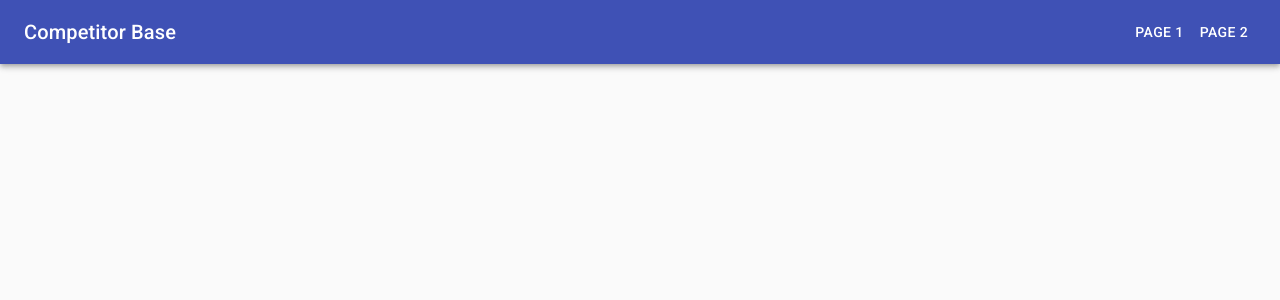
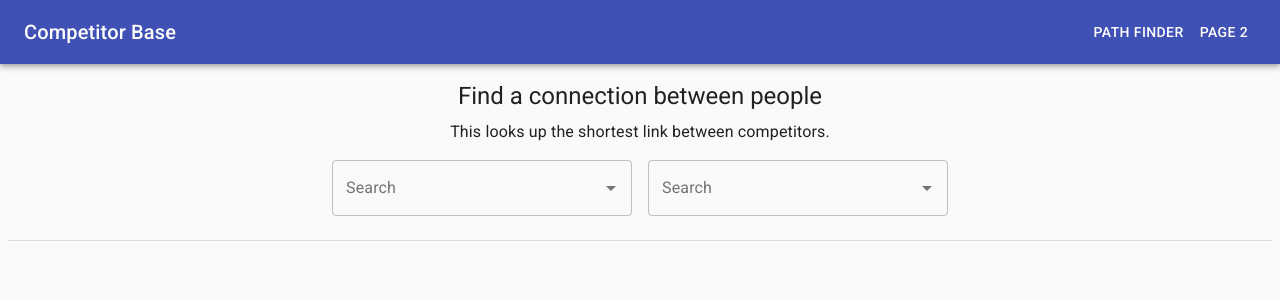
Before and after one commit to jonatanklosko/competitor-base, a React (Create React App) app in the folder client/: page /path-finder in a window 1280 px wide. Shown: the top 300 px of the page. Built offline with nearby package versions, Linux system fonts and the light colour scheme; what neo4j-driver would draw is missing.

Commit message:
Add path view.

```diff
--- a/client/package.json
+++ b/client/package.json
@@ -10,6 +10,7 @@
   },
   "dependencies": {
     "@material-ui/core": "^4.9.12",
+    "@material-ui/lab": "^4.0.0-alpha.51",
     "husky": "^4.2.5",
     "lint-staged": "^10.2.1",
     "neo4j-driver": "^4.0.2",
--- a/client/src/components/Navigation.js
+++ b/client/src/components/Navigation.js
@@ -1,13 +1,16 @@
 import React, { Fragment } from 'react';
 import { AppBar, Toolbar, Typography, Button } from '@material-ui/core';
 import { makeStyles } from '@material-ui/core/styles';
-import { Switch, Route } from 'react-router-dom';
+import { Switch, Route, Link as RouterLink, Redirect } from 'react-router-dom';
 import Home from './Home';
 import Person from './Person';
+import PathFinder from './PathFinder';
 
 const useStyles = makeStyles((theme) => ({
   title: {
     flexGrow: 1,
+    textDecoration: 'none',
+    color: 'inherit',
   },
   main: {
     padding: theme.spacing(2),
@@ -21,10 +24,17 @@ function Navigation() {
     <Fragment>
       <AppBar position="static">
         <Toolbar>
-          <Typography variant="h6" className={classes.title}>
+          <Typography
+            variant="h6"
+            className={classes.title}
+            component={RouterLink}
+            to="/"
+          >
             Competitor Base
           </Typography>
-          <Button color="inherit">Page 1</Button>
+          <Button color="inherit" component={RouterLink} to="/path-finder">
+            Path finder
+          </Button>
           <Button color="inherit">Page 2</Button>
         </Toolbar>
       </AppBar>
@@ -36,6 +46,10 @@ function Navigation() {
           <Route exact path="/persons/:wcaId">
             <Person />
           </Route>
+          <Route exact path="/path-finder">
+            <PathFinder />
+          </Route>
+          <Redirect to="/" />
         </Switch>
       </div>
     </Fragment>
--- /dev/null
+++ b/client/src/components/Path.js
@@ -0,0 +1,47 @@
+import React, { Fragment } from 'react';
+import { LinearProgress, Typography, Grid, Box } from '@material-ui/core';
+import { useQuery } from '../hooks/database';
+import PathNode from './PathNode';
+
+const query = `
+  MATCH
+    (p1:Person { wcaId: $wcaId1 }),
+    (p2:Person { wcaId: $wcaId2 }),
+    path = shortestPath((p1)-[:COMPETED_IN*]-(p2))
+  RETURN nodes(path) AS nodes
+`;
+
+function Path({ wcaId1, wcaId2 }) {
+  const { data, loading, error } = useQuery(query, { wcaId1, wcaId2 });
+
+  if (loading) return <LinearProgress />;
+  if (error) return error.message;
+
+  const [{ nodes }] = data;
+  const [first, ...rest] = nodes;
+
+  return (
+    <Grid container direction="column" spacing={2} alignItems="center">
+      <Grid item>
+        <PathNode node={first} />
+      </Grid>
+      {rest.map((node) => {
+        const isCompetition = node.labels.includes('Competition');
+        return (
+          <Fragment key={node.properties.wcaId}>
+            <Grid item>
+              <Typography variant="subtitle2" color="textSecondary">
+                {isCompetition ? 'Was at' : 'Together with'}
+              </Typography>
+            </Grid>
+            <Grid item>
+              <PathNode node={node} />
+            </Grid>
+          </Fragment>
+        );
+      })}
+    </Grid>
+  );
+}
+
+export default Path;
--- /dev/null
+++ b/client/src/components/PathFinder.js
@@ -0,0 +1,54 @@
+import React, { useState } from 'react';
+import { Grid, Typography, Divider } from '@material-ui/core';
+import { makeStyles } from '@material-ui/core/styles';
+import Search from './Search';
+import Path from './Path';
+
+const useStyles = makeStyles((theme) => ({
+  divider: {
+    width: '100%',
+    marginTop: theme.spacing(2),
+    marginBottom: theme.spacing(2),
+  },
+}));
+
+function PathFinder() {
+  const classes = useStyles();
+  const [person1, setPerson1] = useState(null);
+  const [person2, setPerson2] = useState(null);
+
+  const showPath =
+    person1 && person2 && person1.properties.wcaId !== person2.properties.wcaId;
+
+  return (
+    <Grid container direction="column" spacing={2} alignItems="center">
+      <Grid item>
+        <Typography variant="h5" gutterBottom align="center">
+          Find a connection between people
+        </Typography>
+        <Typography align="center">
+          This looks up the shortest link between competitors.
+        </Typography>
+      </Grid>
+      <Grid item container spacing={2} justify="center">
+        <Grid item xs md={3}>
+          <Search onChange={(node) => setPerson1(node)} />
+        </Grid>
+        <Grid item xs md={3}>
+          <Search onChange={(node) => setPerson2(node)} />
+        </Grid>
+      </Grid>
+      <Divider className={classes.divider} />
+      <Grid item>
+        {showPath && (
+          <Path
+            wcaId1={person1.properties.wcaId}
+            wcaId2={person2.properties.wcaId}
+          />
+        )}
+      </Grid>
+    </Grid>
+  );
+}
+
+export default PathFinder;
--- /dev/null
+++ b/client/src/components/PathNode.js
@@ -0,0 +1,26 @@
+import React from 'react';
+import { Link as RouterLink } from 'react-router-dom';
+import { Box, Typography, ButtonBase } from '@material-ui/core';
+
+function PathNode({ node }) {
+  const isCompetition = node.labels.includes('Competition');
+  const url = isCompetition
+    ? `/competitions/${node.properties.wcaId}`
+    : `/persons/${node.properties.wcaId}`;
+
+  return (
+    <ButtonBase component={RouterLink} to={url}>
+      <Box
+        p={2}
+        boxShadow={2}
+        bgcolor={isCompetition ? 'text.secondary' : 'text.primary'}
+        color="white"
+        borderRadius={8}
+      >
+        <Typography variant="subtitle1">{node.properties.name}</Typography>
+      </Box>
+    </ButtonBase>
+  );
+}
+
+export default PathNode;
--- /dev/null
+++ b/client/src/components/Search.js
@@ -0,0 +1,74 @@
+import React, { Fragment, useState, useEffect } from 'react';
+import { Autocomplete } from '@material-ui/lab';
+import { CircularProgress, TextField } from '@material-ui/core';
+import { runQuery } from '../lib/database';
+
+const query = `
+  CALL db.index.fulltext.queryNodes("search", $search) YIELD node
+  WHERE 'Person' IN labels(node)
+  RETURN node AS person
+  LIMIT 10
+`;
+
+function Search({ onChange, debounceMs = 150 }) {
+  const [loading, setLoading] = useState(false);
+  const [nodes, setNodes] = useState([]);
+  const [search, setSearch] = useState('');
+  const [debouncedSearch, setDebouncedSearch] = useState('');
+
+  useEffect(() => {
+    const timeout = setTimeout(() => setDebouncedSearch(search), debounceMs);
+    return () => clearTimeout(timeout);
+  }, [search]);
+
+  useEffect(() => {
+    if (debouncedSearch === '') {
+      setNodes([]);
+      setLoading(false);
+    } else {
+      setLoading(true);
+      runQuery(query, { search: debouncedSearch })
+        .then((result) => setNodes(result.map((record) => record.person)))
+        .catch((error) => console.error(error))
+        .finally(() => setLoading(false));
+    }
+  }, [debouncedSearch]);
+
+  return (
+    <Autocomplete
+      autoHighlight
+      onChange={(_event, node) => onChange(node)}
+      options={nodes}
+      getOptionLabel={(node) => node.properties.name}
+      onInputChange={(_event, value, reason) => {
+        if (reason === 'input') {
+          setLoading(true);
+          setSearch(value);
+        }
+      }}
+      getOptionSelected={(node, selectedNode) =>
+        node.identity.equals(selectedNode.identity)
+      }
+      /* The database already handles filtering. */
+      filterOptions={(options) => options}
+      renderInput={(params) => (
+        <TextField
+          {...params}
+          label="Search"
+          variant="outlined"
+          InputProps={{
+            ...params.InputProps,
+            endAdornment: (
+              <Fragment>
+                {loading && <CircularProgress color="inherit" size={20} />}
+                {params.InputProps.endAdornment}
+              </Fragment>
+            ),
+          }}
+        />
+      )}
+    />
+  );
+}
+
+export default Search;
--- a/client/src/hooks/database.js
+++ b/client/src/hooks/database.js
@@ -1,5 +1,5 @@
 import { useState, useEffect } from 'react';
-import { query } from '../lib/database';
+import { runQuery } from '../lib/database';
 
 export function useQuery(cypher, params = {}) {
   const [data, setData] = useState(null);
@@ -8,7 +8,7 @@ export function useQuery(cypher, params = {}) {
 
   useEffect(() => {
     setLoading(true);
-    query(cypher, params)
+    runQuery(cypher, params)
       .then((result) => setData(result))
       .catch((error) => setError(error))
       .finally(() => setLoading(false));
--- a/client/src/lib/database.js
+++ b/client/src/lib/database.js
@@ -5,9 +5,9 @@ const driver = neo4j.driver(
   neo4j.auth.basic('neo4j', 'password')
 );
 
-const session = driver.session();
-
-export async function query(cypher, params = {}) {
+export async function runQuery(cypher, params = {}) {
+  const session = driver.session();
   const result = await session.run(cypher, params);
+  session.close();
   return result.records.map((record) => record.toObject());
 }
```
Also changed, not shown: 1 other file (tests, documents, lock files or other folders).
